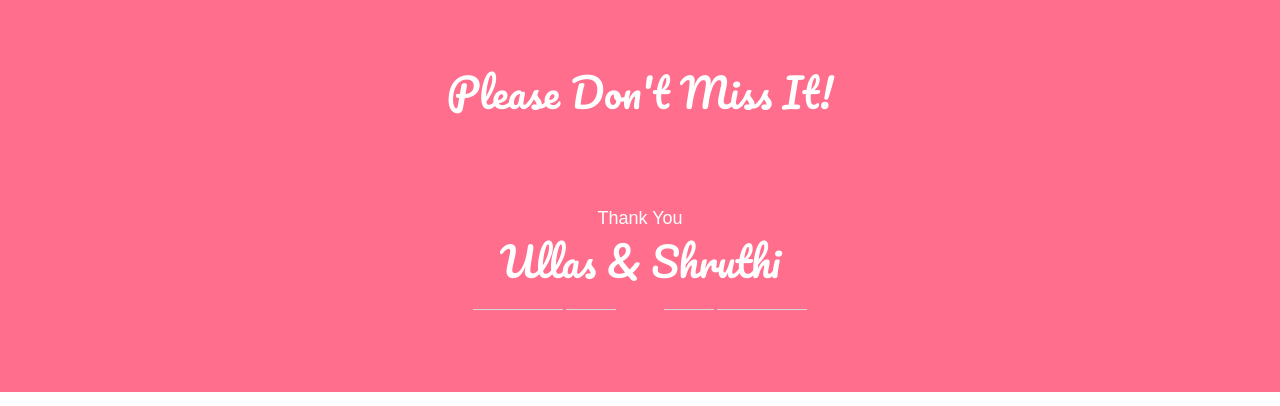
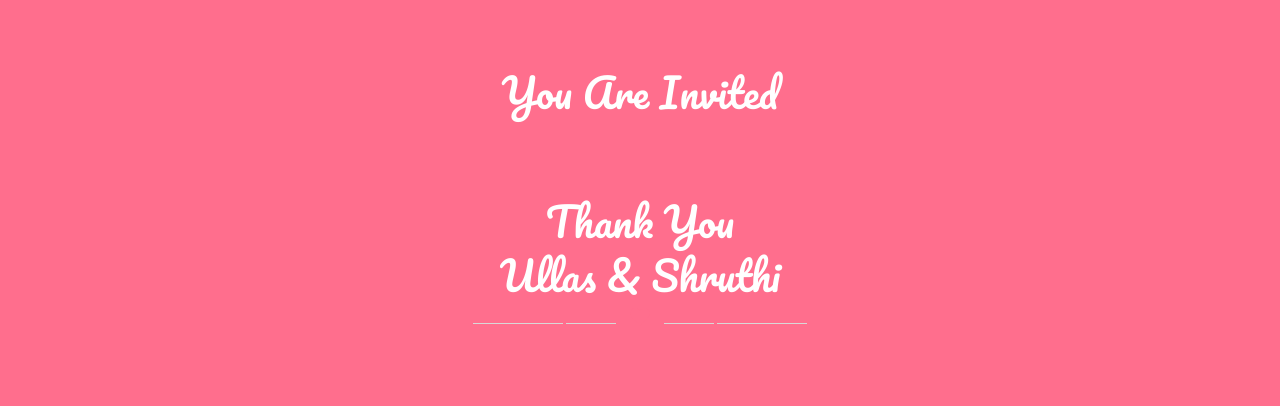
Before and after one commit to ullasnaik/Mywedding, a plain HTML site: page index.html in a window 1280 px wide. Shown: the part 2263-2669 px from the top of the page. Drawn offline with Linux system fonts and the light colour scheme; some packages are replaced by stand-ins of ours; no server answers; a script that the page names is missing; a web font is replaced by a local one.

Commit message:
Add files via upload

```diff
--- a/index.html
+++ b/index.html
@@ -186,7 +186,7 @@
     <div class="row animation fadeInUp">
        <div class="col-md-12">
         <div class="title">
-        <h2 >Please Don't Miss It!</h2>
+        <h2 >You Are Invited</h2>
         </div>
         <div id="simple_timer"></div>
       </div>
@@ -195,7 +195,7 @@
   <div class="spacer"></div>
   <div class="content animation fadeInUp">
     <div class="dta">
-      <h4>Thank You</h4>
+      <h2>Thank You</h2>
       <h2>Ullas & Shruthi</h2>
       <div class="ico"> <span class="line"> </span> <span class="line line2"> </span> <i class="fa fa-heart" aria-hidden="true"></i> <span class="line line2"> </span> <span class="line"> </span> </div>
     </div>
```
